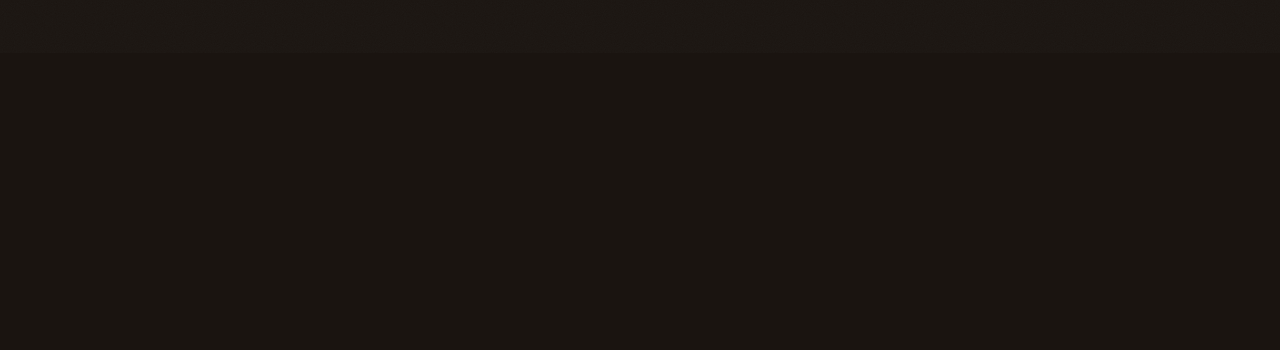
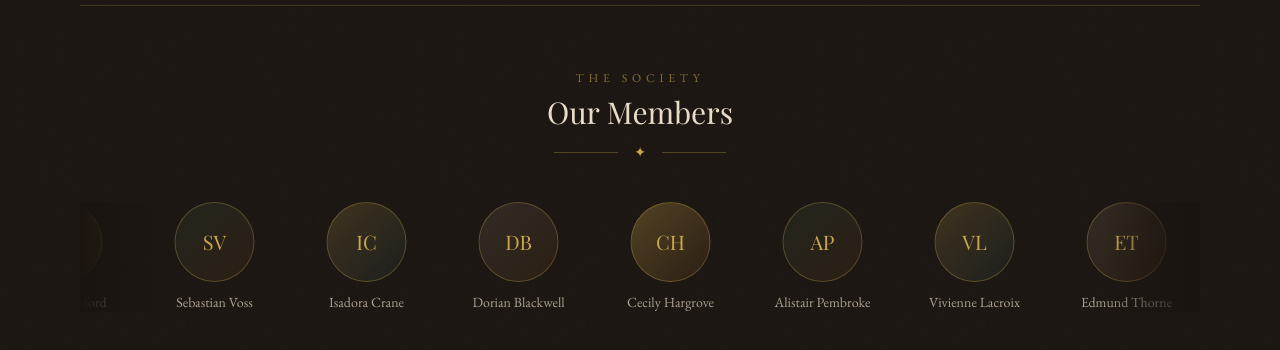
Before and after one commit to chemtrailsx/lds-blog, a React (Vite) app in the folder frontend/: page / in a window 1280 px wide. Shown: the part 1330-1680 px from the top of the page. Before the commit the page ends 1383 px from the top, so only its background shows below. Built offline with nearby package versions, Linux system fonts and the light colour scheme; no server answers; a web font is replaced by a local one.

Commit message:
carousel

```diff
--- /dev/null
+++ b/frontend/src/components/MembersCarousel.jsx
@@ -0,0 +1,91 @@
+import { useEffect, useRef } from 'react';
+
+const MEMBERS = [
+  { name: 'Eleanor Ashford', avatar: 'EA' },
+  { name: 'Sebastian Voss', avatar: 'SV' },
+  { name: 'Isadora Crane', avatar: 'IC' },
+  { name: 'Dorian Blackwell', avatar: 'DB' },
+  { name: 'Cecily Hargrove', avatar: 'CH' },
+  { name: 'Alistair Pembroke', avatar: 'AP' },
+  { name: 'Vivienne Lacroix', avatar: 'VL' },
+  { name: 'Edmund Thorne', avatar: 'ET' },
+  { name: 'Rosalind Faye', avatar: 'RF' },
+  { name: 'Caspian Wren', avatar: 'CW' },
+  { name: 'Arabella Sinclair', avatar: 'AS' },
+  { name: 'Leontine Marsh', avatar: 'LM' },
+];
+
+// Duplicate for seamless infinite scroll
+const DOUBLED = [...MEMBERS, ...MEMBERS];
+
+const COLORS = [
+  'from-amber/30 to-bark',
+  'from-moss/40 to-bark',
+  'from-amber/20 to-charcoal',
+  'from-parchment/10 to-bark',
+];
+
+export default function MembersCarousel() {
+  const trackRef = useRef(null);
+  const animRef = useRef(null);
+  const posRef = useRef(0);
+  const pausedRef = useRef(false);
+
+  useEffect(() => {
+    const track = trackRef.current;
+    if (!track) return;
+
+    const speed = 0.5; // px per frame
+    const totalWidth = track.scrollWidth / 2; // half because doubled
+
+    const animate = () => {
+      if (!pausedRef.current) {
+        posRef.current += speed;
+        if (posRef.current >= totalWidth) posRef.current = 0;
+        track.style.transform = `translateX(-${posRef.current}px)`;
+      }
+      animRef.current = requestAnimationFrame(animate);
+    };
+
+    animRef.current = requestAnimationFrame(animate);
+    return () => cancelAnimationFrame(animRef.current);
+  }, []);
+
+  return (
+    <section className="py-16 border-t border-amber/20 overflow-hidden">
+      <div className="max-w-6xl mx-auto px-4 mb-10 text-center">
+        <p className="text-amber/60 text-xs tracking-[0.4em] uppercase mb-2">The Society</p>
+        <h2 className="font-serif text-3xl text-parchment">Our Members</h2>
+        <div className="flex items-center justify-center gap-4 mt-3">
+          <div className="h-px w-16 bg-amber/30" />
+          <span className="text-amber text-sm">✦</span>
+          <div className="h-px w-16 bg-amber/30" />
+        </div>
+      </div>
+
+      {/* Fade edges */}
+      <div className="relative">
+        <div className="absolute left-0 top-0 bottom-0 w-24 z-10 pointer-events-none"
+          style={{ background: 'linear-gradient(to right, #1a1410, transparent)' }} />
+        <div className="absolute right-0 top-0 bottom-0 w-24 z-10 pointer-events-none"
+          style={{ background: 'linear-gradient(to left, #1a1410, transparent)' }} />
+
+        <div
+          className="flex gap-6 w-max"
+          ref={trackRef}
+          onMouseEnter={() => { pausedRef.current = true; }}
+          onMouseLeave={() => { pausedRef.current = false; }}
+        >
+          {DOUBLED.map((member, i) => (
+            <div key={i} className="flex flex-col items-center gap-3 w-32 shrink-0">
+              <div className={`w-20 h-20 rounded-full bg-gradient-to-br ${COLORS[i % COLORS.length]} border border-amber/30 flex items-center justify-center text-amber font-serif text-xl select-none`}>
+                {member.avatar}
+              </div>
+              <p className="text-parchment/70 text-sm font-sans text-center leading-tight">{member.name}</p>
+            </div>
+          ))}
+        </div>
+      </div>
+    </section>
+  );
+}
--- a/frontend/src/pages/HomePage.jsx
+++ b/frontend/src/pages/HomePage.jsx
@@ -2,6 +2,7 @@
 import api from '../api';
 import PostCard from '../components/PostCard';
 import CategoryFilter from '../components/CategoryFilter';
+import MembersCarousel from '../components/MembersCarousel';
 
 const CATEGORIES = ['Literature', 'Debate', 'Philosophy', 'Poetry', 'Essays'];
 
@@ -64,6 +65,7 @@
           </section>
         ))
       )}
+      <MembersCarousel />
     </main>
   );
 }
```
